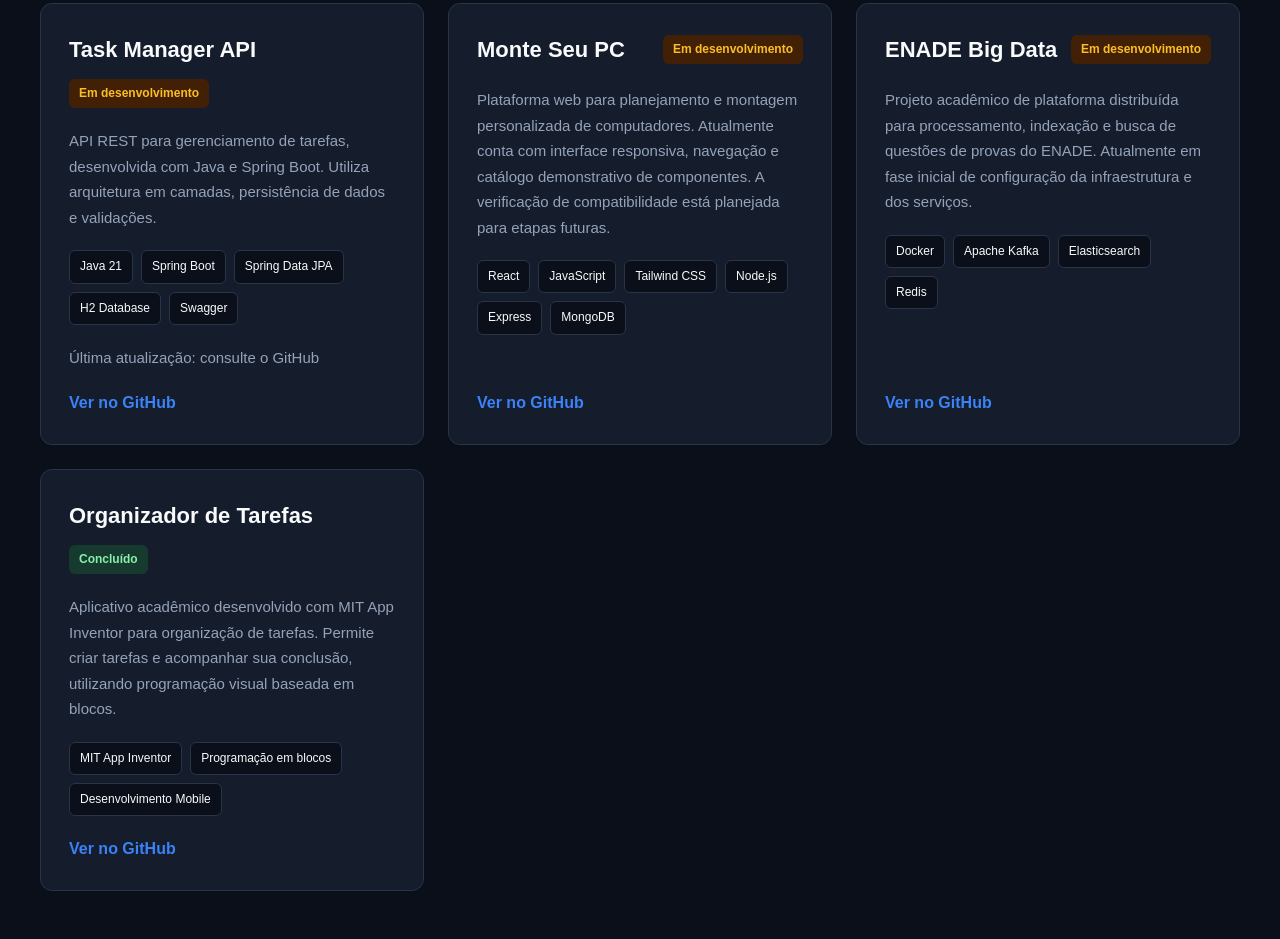
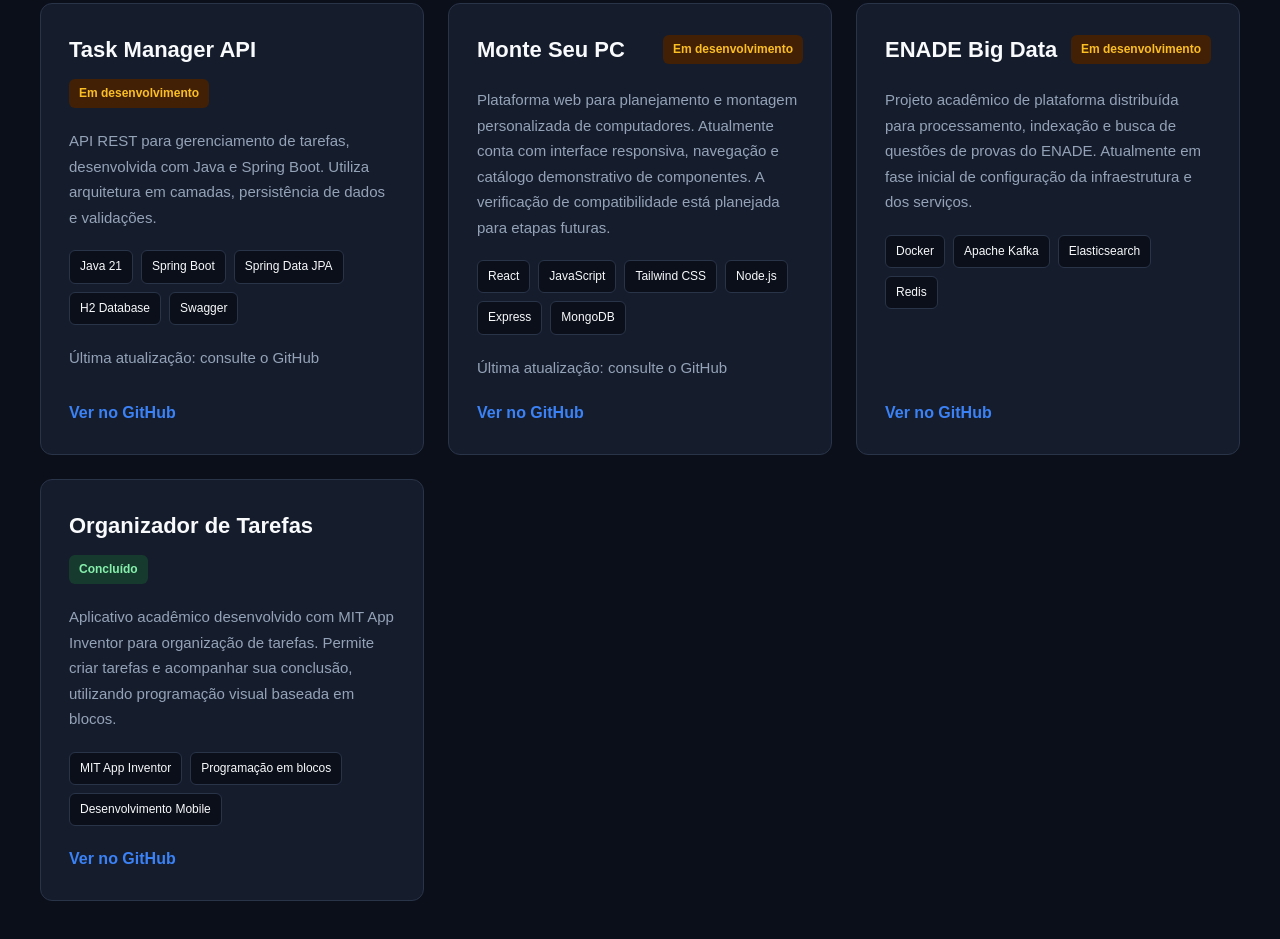
Before and after one commit to New-Felipe/New-Felipe.github.io, a plain HTML site: page index.html in a window 1280 px wide. Shown: the part 2295-3234 px from the top of the page. Drawn offline with nearby package versions, Linux system fonts and the light colour scheme; no server answers.

Commit message:
feat: adiciona atualizacao automatica do monte seu pc

```diff
--- a/index.html
+++ b/index.html
@@ -292,7 +292,9 @@
                         <li>Express</li>
                         <li>MongoDB</li>
                     </ul>
-
+                    <p id="monte-pc-atualizacao">
+                        Última atualização: consulte o GitHub
+                    </p>
                     <a
                         href="https://github.com/New-Felipe/trabalho_final_web"
                         target="_blank"
--- a/js/script.js
+++ b/js/script.js
@@ -28,10 +28,21 @@ async function buscarRepositorio(nomeRepositorio) {
     }
 }
 
-buscarRepositorio("task-manager-api").then((repositorio) => {
-    const elemento = document.getElementById(
-        "task-manager-atualizacao"
-    );
+atualizarDataProjeto(
+    "task-manager-api",
+    "task-manager-atualizacao"
+);
+
+
+atualizarDataProjeto(
+    "trabalho_final_web",
+    "monte-pc-atualizacao"
+);
+
+
+async function atualizarDataProjeto(nomeRepositorio, idElemento) {
+    const repositorio = await buscarRepositorio(nomeRepositorio);
+    const elemento = document.getElementById(idElemento);
 
     if (!repositorio || !elemento || !repositorio.pushed_at) {
         return;
@@ -41,4 +52,4 @@ buscarRepositorio("task-manager-api").then((repositorio) => {
 
     elemento.textContent =
         `Última atualização: ${data.toLocaleDateString("pt-BR")}`;
-});
+}
```
